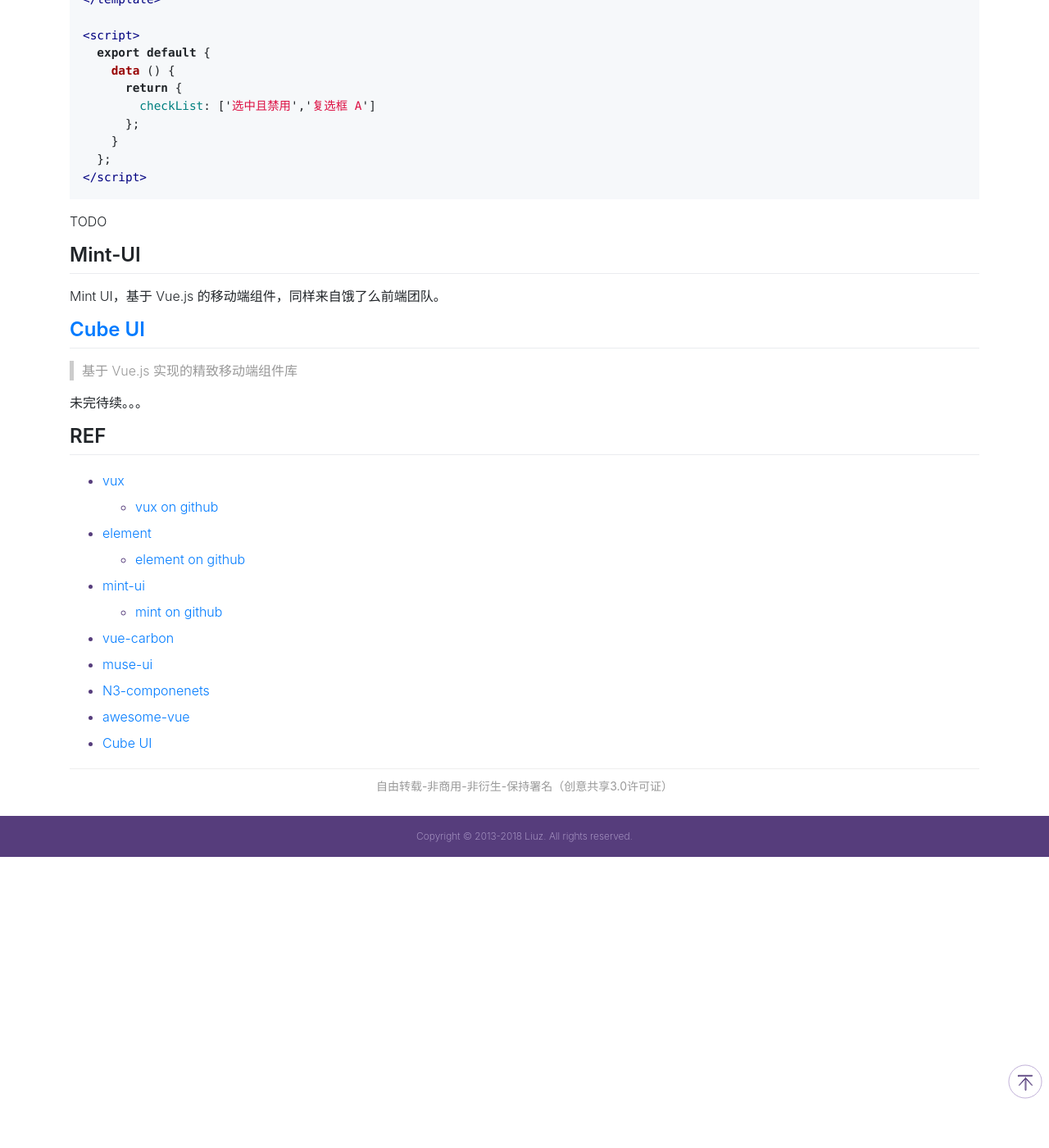
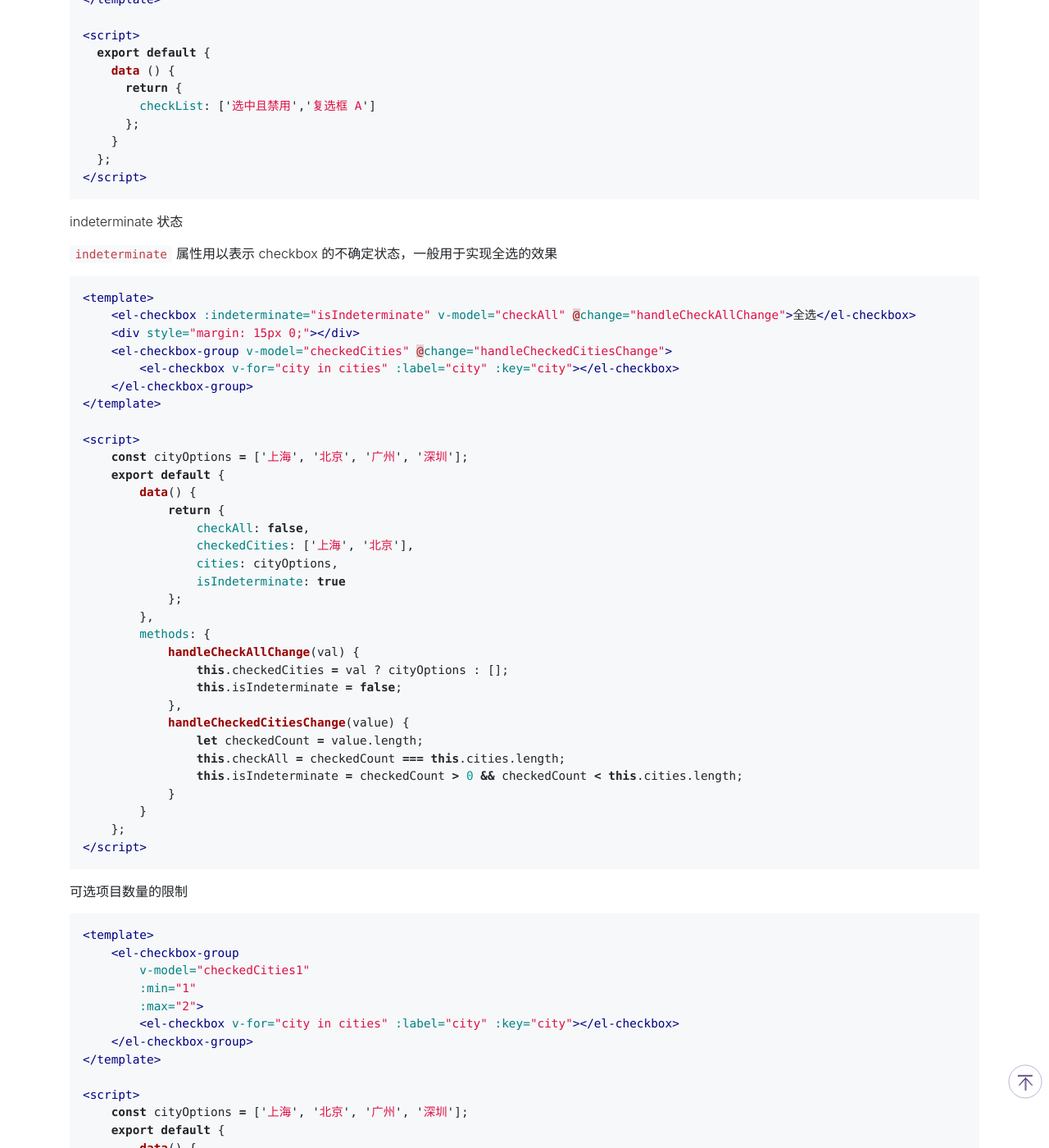
Before and after one commit to liuzhuan/liuzhuan.github.io, a Jekyll site: the page built from _posts/2018-01-13-vue-ui-frameworks.md, in a window 1280 px wide and 1400 px high, scrolled down 17270 px. Shown: the whole window at 82% size. Built offline with Jekyll 4.4.1, drawn with Linux system fonts in a browser that asks for light colours; nearby versions of some CDN libraries; comment, search, counter and statistics services are not loaded; before the commit the page ends 18315 px from its top, so only the background shows below that; some of the changed text lies outside the part shown.

Commit message:
adding element ui framework

````diff
--- a/_posts/2018-01-13-vue-ui-frameworks.md
+++ b/_posts/2018-01-13-vue-ui-frameworks.md
@@ -826,6 +826,76 @@
 </script>
 ```
 
+indeterminate 状态
+
+`indeterminate` 属性用以表示 checkbox 的不确定状态，一般用于实现全选的效果
+
+```html
+<template>
+    <el-checkbox :indeterminate="isIndeterminate" v-model="checkAll" @change="handleCheckAllChange">全选</el-checkbox>
+    <div style="margin: 15px 0;"></div>
+    <el-checkbox-group v-model="checkedCities" @change="handleCheckedCitiesChange">
+        <el-checkbox v-for="city in cities" :label="city" :key="city">{{city}}</el-checkbox>
+    </el-checkbox-group>
+</template>
+
+<script>
+    const cityOptions = ['上海', '北京', '广州', '深圳'];
+    export default {
+        data() {
+            return {
+                checkAll: false,
+                checkedCities: ['上海', '北京'],
+                cities: cityOptions,
+                isIndeterminate: true
+            };
+        },
+        methods: {
+            handleCheckAllChange(val) {
+                this.checkedCities = val ? cityOptions : [];
+                this.isIndeterminate = false;
+            },
+            handleCheckedCitiesChange(value) {
+                let checkedCount = value.length;
+                this.checkAll = checkedCount === this.cities.length;
+                this.isIndeterminate = checkedCount > 0 && checkedCount < this.cities.length;
+            }
+        }
+    };
+</script>
+```
+
+可选项目数量的限制
+
+```html
+<template>
+    <el-checkbox-group
+        v-model="checkedCities1"
+        :min="1"
+        :max="2">
+        <el-checkbox v-for="city in cities" :label="city" :key="city">{{city}}</el-checkbox>
+    </el-checkbox-group>
+</template>
+
+<script>
+    const cityOptions = ['上海', '北京', '广州', '深圳'];
+    export default {
+        data() {
+            return {
+                checkedCities1: ['上海', '北京'],
+                cities: cityOptions
+            };
+        }
+    };
+</script>
+```
+
+按钮样式
+
+只需要把 `el-checkbox` 元素替换为 `el-checkbox-button` 元素即可。此外，Element 还提供了 `size` 属性。
+
+带有边框略
+
 TODO
 
 ## Mint-UI
````
